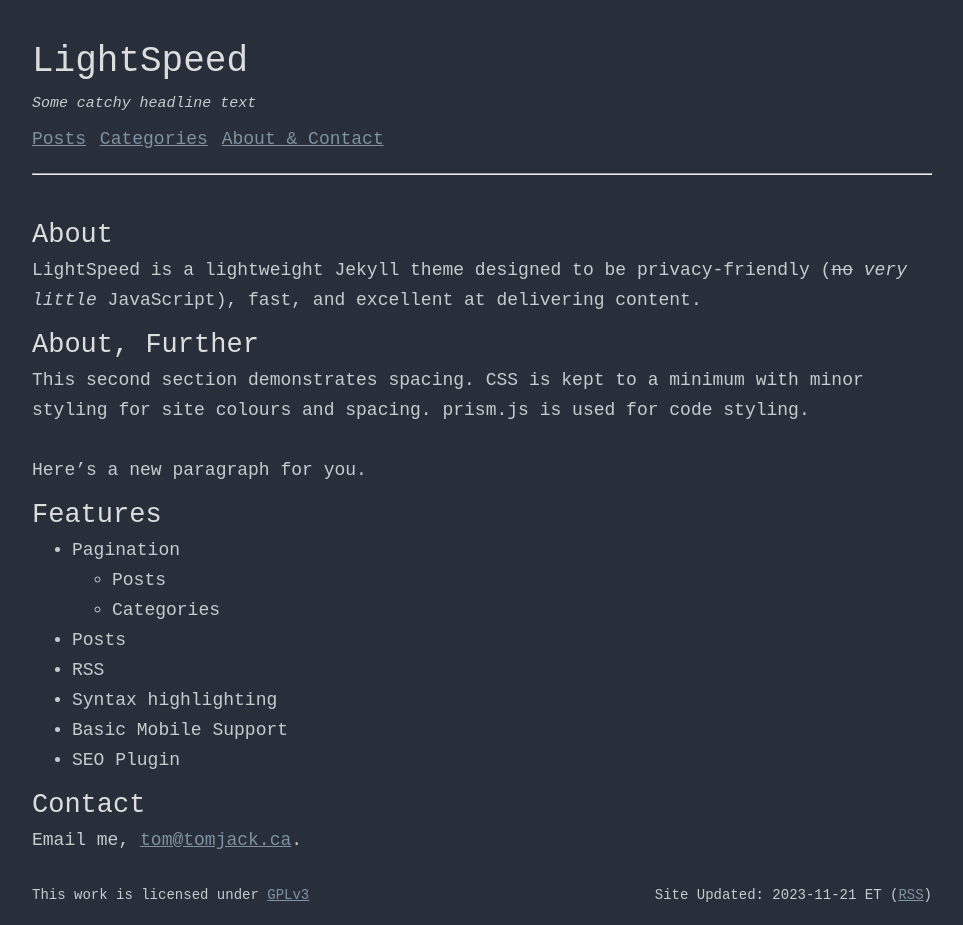
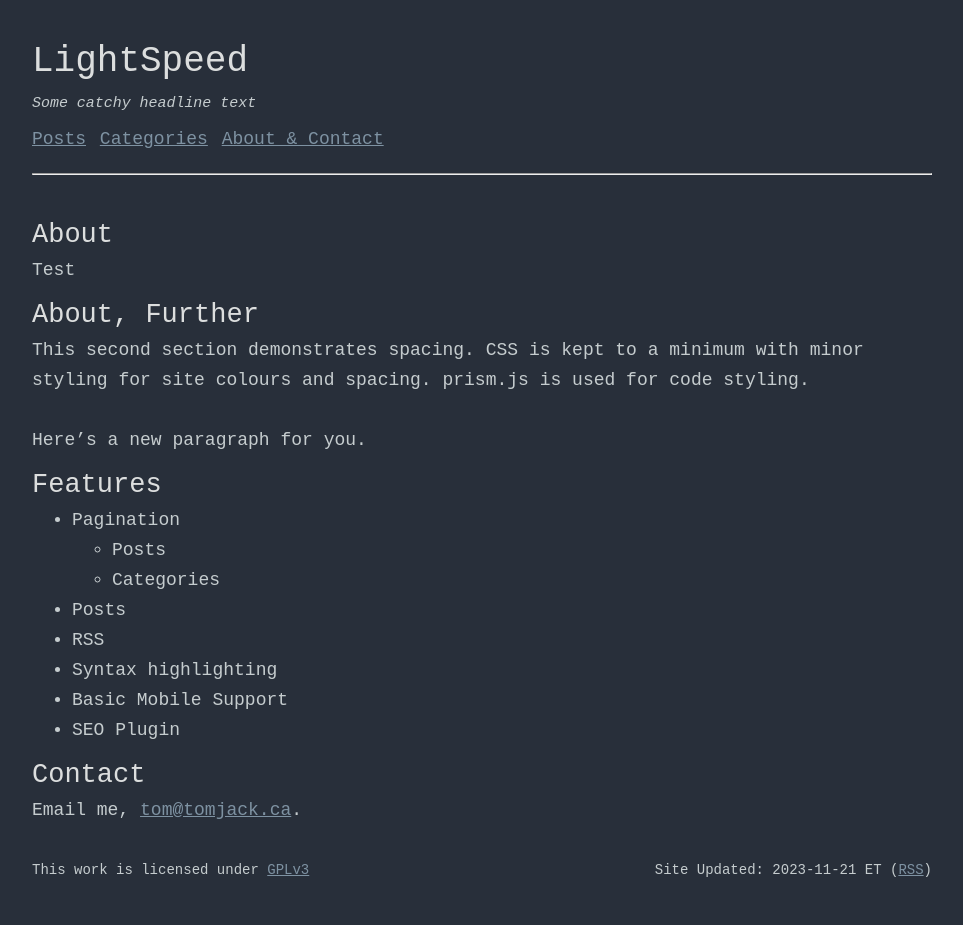
Before and after one commit to AstroGray/AstroGray.github.io, a Jekyll site: the page built from index.md, in a window 1280 px wide. Shown: the whole page, without its empty margins (158-1121 px from the left). Built offline with Jekyll 4.4.1, drawn with Linux system fonts in a browser that asks for light colours; after the commit the page ends 900 px from its top, so only the background shows below that.

Commit message:
Update index.md

```diff
--- a/index.md
+++ b/index.md
@@ -4,8 +4,7 @@ title: Grayson Hammon
 ---
 
 ## About
-LightSpeed is a lightweight Jekyll theme designed to be privacy-friendly (~~no~~ _very little_ JavaScript), fast, and
-excellent at delivering content.
+Test
 
 ## About, Further
 This second section demonstrates spacing. CSS is kept to a minimum with minor styling
```
